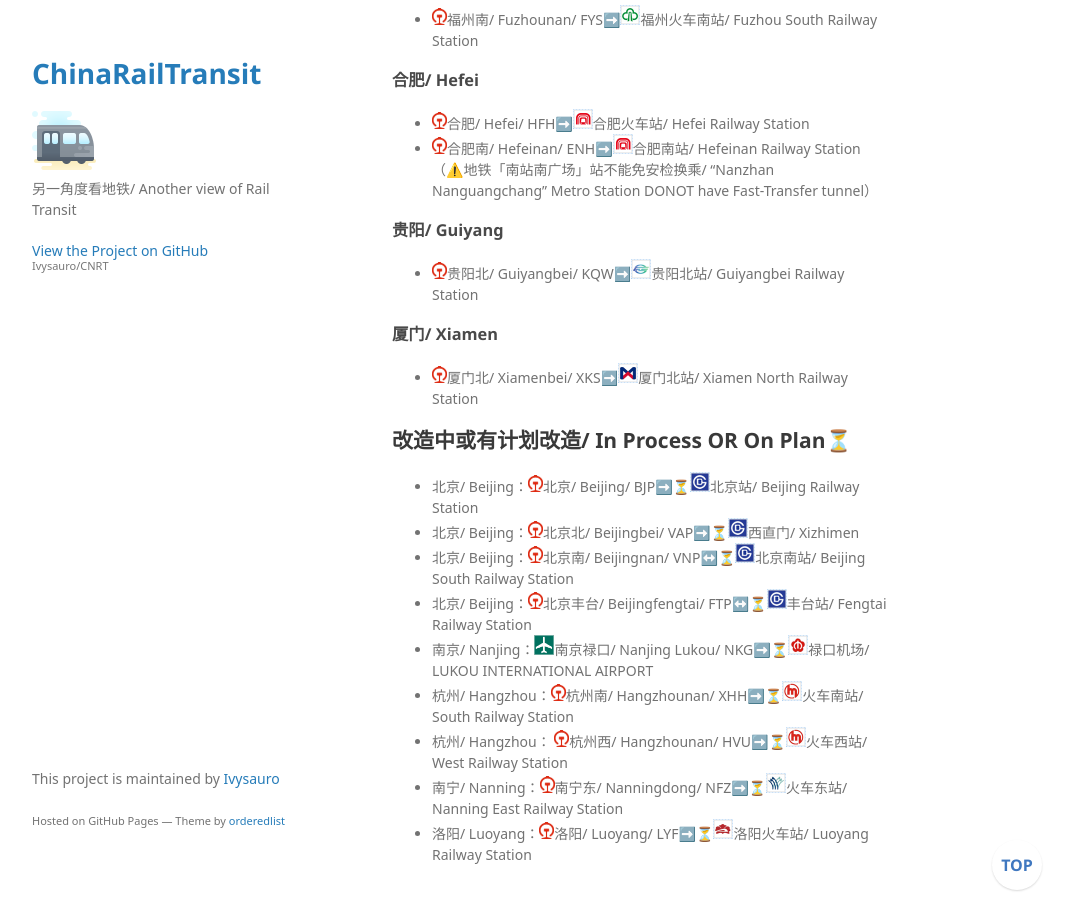
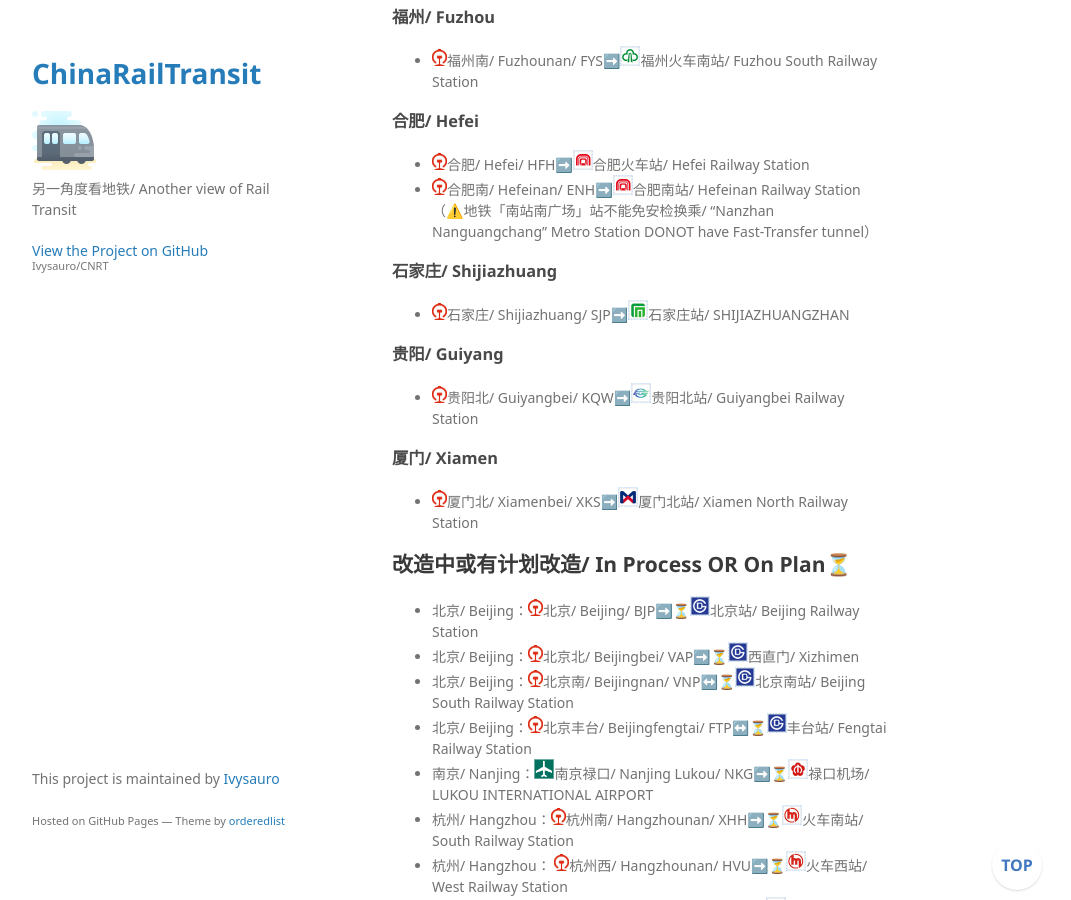
Before and after one commit to Ivysauro/CNRT, a Jekyll site: the page built from data/SecuCk.md, in a window 1280 px wide and 900 px high, scrolled down 3192 px. Shown: the whole window, without its empty margins (178-1249 px from the left). Built offline with Jekyll 4.4.1, drawn with Linux system fonts in a browser that asks for light colours; some web fonts are replaced; our own code applies the rules of GitHub Pages for plain Markdown files; a script that is not in the unit is left out; some of the changed text lies outside the part shown.

Commit message:
🛂更新石家庄数据

```diff
--- a/data/SecuCk.md
+++ b/data/SecuCk.md
@@ -3,6 +3,8 @@
 `换乘地铁免安检`
 
 ## 双向互认/ Mutual Recognition↔️
+
+注：天津站、犀浦站双向互认因疫情期间进行调整，目前仅为单向认可。
 
 ### 北京/ Beijing
 - <img src="https://raw.githubusercontent.com/Ivysauro/CNRT/master/images/CR.png" width="15" hegiht="15" alt="China Railway"/>北京西/ Beijingxi/ BXP↔️<img src="https://raw.githubusercontent.com/Ivysauro/CNRT/master/images/city/bj.gif" width="20" hegiht="20"/>北京西站/ Beijing West Railway Station
@@ -94,6 +96,9 @@
 - <img src="https://raw.githubusercontent.com/Ivysauro/CNRT/master/images/CR.png" width="15" hegiht="15" alt="China Railway"/>合肥/ Hefei/ HFH➡️<img src="https://raw.githubusercontent.com/Ivysauro/CNRT/master/images/city/hf.gif" width="20" hegiht="20"/>合肥火车站/ Hefei Railway Station
 - <img src="https://raw.githubusercontent.com/Ivysauro/CNRT/master/images/CR.png" width="15" hegiht="15" alt="China Railway"/>合肥南/ Hefeinan/ ENH➡️<img src="https://raw.githubusercontent.com/Ivysauro/CNRT/master/images/city/hf.gif" width="20" hegiht="20"/>合肥南站/ Hefeinan Railway Station（⚠️地铁「南站南广场」站不能免安检换乘/ "Nanzhan Nanguangchang" Metro Station DONOT have Fast-Transfer tunnel）
 
+### 石家庄/ Shijiazhuang
+- <img src="https://raw.githubusercontent.com/Ivysauro/CNRT/master/images/CR.png" width="15" hegiht="15" alt="China Railway"/>石家庄/ Shijiazhuang/ SJP➡️<img src="https://raw.githubusercontent.com/Ivysauro/CNRT/master/images/city/sjz.gif" width="20" hegiht="20"/>石家庄站/ SHIJIAZHUANGZHAN
+
 ### 贵阳/ Guiyang
 - <img src="https://raw.githubusercontent.com/Ivysauro/CNRT/master/images/CR.png" width="15" hegiht="15" alt="China Railway"/>贵阳北/ Guiyangbei/ KQW➡️<img src="https://raw.githubusercontent.com/Ivysauro/CNRT/master/images/city/gy.gif" width="20" hegiht="20"/>贵阳北站/ Guiyangbei Railway Station
 
```
